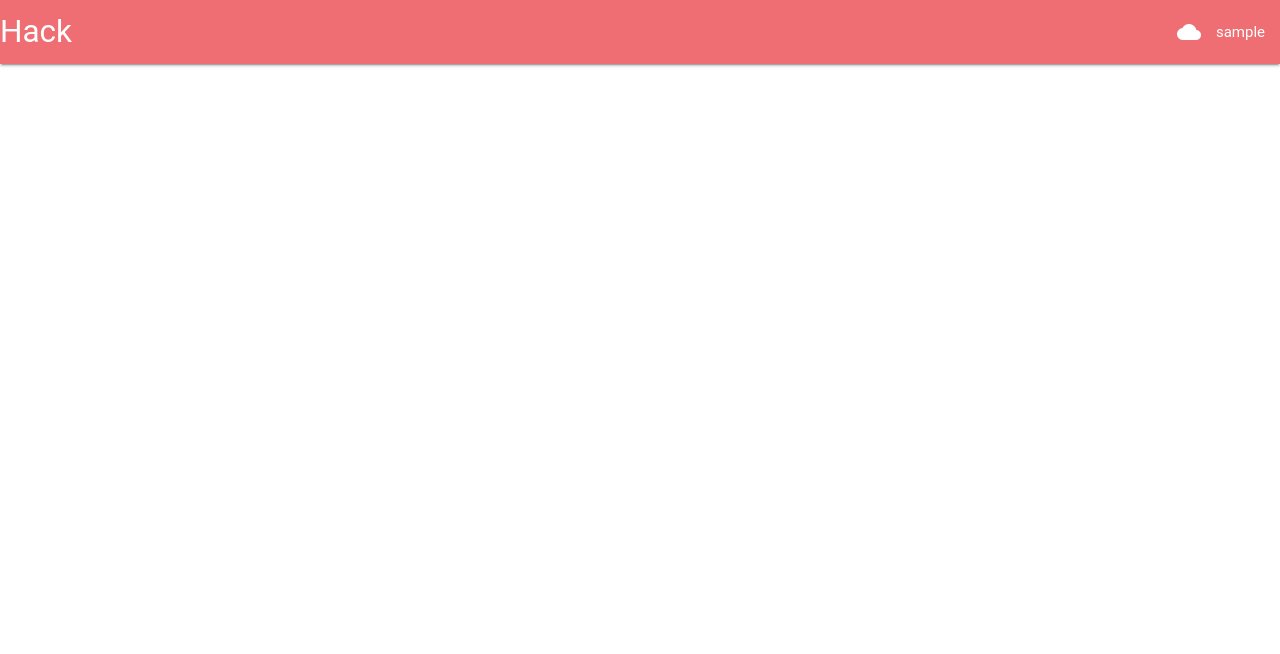
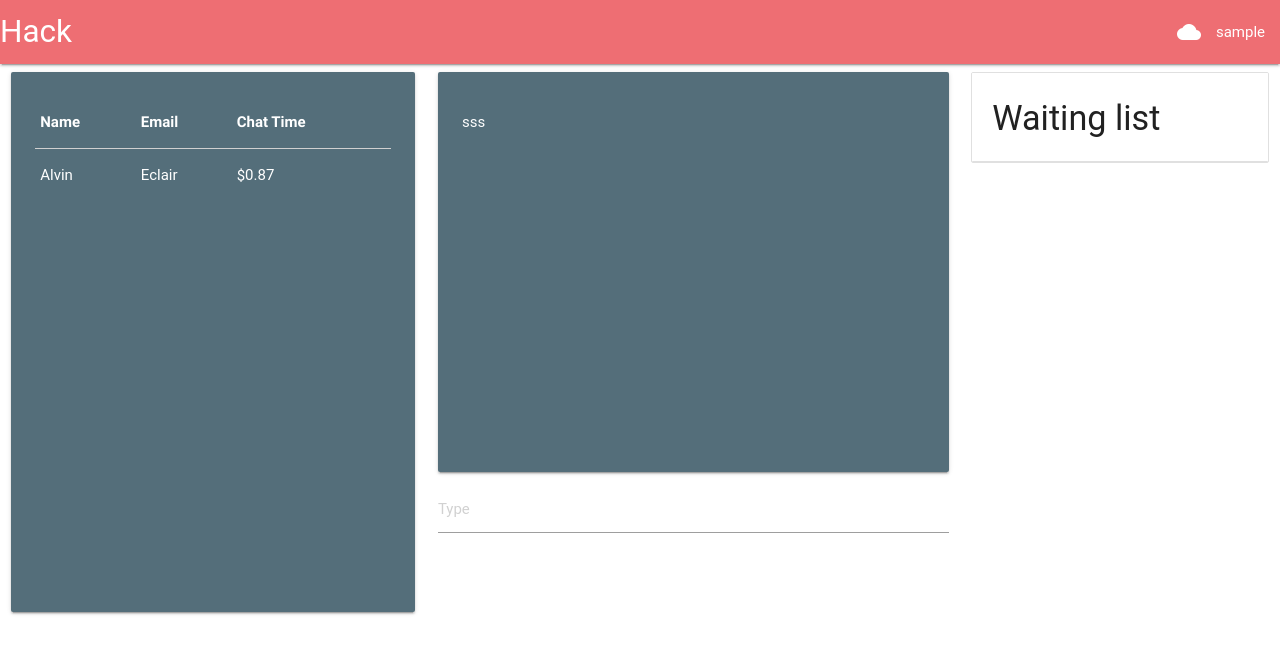
Before and after one commit to Herokux/smartSupport, a CakePHP app: the page made by smart_support/app/View/Clients/dashboard.ctp in a window 1280 px wide. Shown: the top 654 px of the page. Run offline with PHP 8.4 and a stand-in for CakePHP, Linux system fonts and the light colour scheme; the template is opened without the code that fills it: most values are stand-ins (such as "Sample title", 1, 10 or a date in 2020); data that the repository does not hold is empty; some libraries are stand-ins or nearby versions; some web fonts are replaced.

Commit message:
Client message set up

```diff
--- a/smart_support/app/Controller/ClientsController.php
+++ b/smart_support/app/Controller/ClientsController.php
@@ -78,6 +78,12 @@
         	echo json_encode($clientMessages);
         }
 
+        public function findWaitingWriters() {
+        	$this->autoRender = false;
+        	$postedData = $this->Client->findWaitingWriters();
+        	echo json_encode($postedData);
+        }
+
 
 
 
--- a/smart_support/app/View/Clients/dashboard.ctp
+++ b/smart_support/app/View/Clients/dashboard.ctp
@@ -4,7 +4,7 @@
 <head>
     <meta http-equiv="X-UA-Compatible" content="IE=edge" />
     <meta http-equiv="Content-Type" content="text/html; charset=UTF-8" />
-    <title>White Panda | Writer</title>
+    <title>Smart Support</title>
     <meta name="viewport" content="width=device-width, initial-scale=1, maximum-scale=1.0, user-scalable=no" />
     <?php echo $this->Html->meta('icon','img/_webicon.png');?>
 
@@ -15,10 +15,7 @@
         <link href="https://fonts.googleapis.com/icon?family=Material+Icons" rel="stylesheet">
 
 
-        <?php
 
-
-        ?>
 </head>
 
 <body ng-app="clientApp" ng-controller="clientController">
@@ -81,15 +78,62 @@
 
         </div>
 
-        <div class="tab-view">
-            <ul>
-                <li ng-repeat="x in clientMessages">{{x.message}}</li>
+        <div class="row">
+            <div class="col s4">
+                <div class="card blue-grey darken-1">
+                    <div class="card-content white-text" style="height: 540px; overflow-y: scroll;">
+                        <table>
+                            <thead>
+                              <tr>
+                                  <th data-field="id">Name</th>
+                                  <th data-field="name">Email</th>
+                                  <th data-field="price">Chat Time</th>
+                              </tr>
+                            </thead>
 
-            </ul>
+                            <tbody>
+                              <tr>
+                                <td>Alvin</td>
+                                <td>Eclair</td>
+                                <td>$0.87</td>
+                              </tr>
+
+                            </tbody>
+                        </table>
+                    </div>
+
+                </div>
+            </div>
+            <div class="col s5">
+                <div class="card blue-grey darken-1">
+                    <div class="card-content white-text" style="height: 400px; overflow-y: scroll;">
+                        <ul>
+                            <li>sss</li>
+                        </ul>
+
+                    </div>
+
+
+
+                </div>
+                <div class="input-field row">
+                    <input id="icon_telephone" type="tel" class="validate" placeholder="Type">
+                </div>
+            </div>
+
+            <div class="col s3">
+
+                <ul class="collection with-header">
+                    <li class="collection-header"><h4>Waiting list</h4></li>
+                    <li class="collection-item" ng-repeat="y in CustomerDetails"><div>{{y.name}}<a href="#!" class="secondary-content" ng-click="startchat(customerID)"><i class="material-icons">send</i></a></div></li>
+
+                </ul>
+
+            </div>
         </div>
 
+
     </div>
-
 
     <!-- Side scripts starts from here       -->
     <script src="https://ajax.googleapis.com/ajax/libs/jquery/2.2.2/jquery.min.js"></script>
--- a/smart_support/app/webroot/js/client/clientAppController.js
+++ b/smart_support/app/webroot/js/client/clientAppController.js
@@ -7,12 +7,9 @@ app.controller('clientController', function ($scope, $http, $sce, $timeout, $int
 	//Recent orders page call
 
 
-	var getMessagesRealtime = function() {
-		$http.get("../Clients/clientIncomingMessages").success(function (response) {
-
-
-				$scope.clientMessages = response.Messages;
-
+	var getCustomerWaiting = function() {
+		$http.get("../Clients/findWaitingWriters").success(function (response) {
+				$scope.CustomerDetails = response.CustomerDetails;
 
 				})
 			.catch(function (err) {
@@ -24,9 +21,65 @@ app.controller('clientController', function ($scope, $http, $sce, $timeout, $int
 
 
 		});
-	}
+	};
 
-	getMessagesRealtime();
+
+	var xx = function () {
+		$http.get("../Clients/clientIncomingMessages").success(function (response) {
+				$scope.clientMessages = response.Messages;
+
+				})
+			.catch(function (err) {
+
+				})
+
+			.finally(function () {
+				// Hide loading spinner whether our call
+
+		});
+	};
+
+
+	getCustomerWaiting();
+
+
+
+	$scope.startchat = function(customerID) {
+		window.currentCustomerID = customerID;
+			orderPostData += '&content_quality='+ selectedOrderType + '&ordertype_id=' + selectedOrderTypeID + '&attachment=' + myattachment + '&' + paramCheckbox($scope.checkbox);
+			// alert(orderPostData);
+
+			$http({
+					method: 'POST',
+					url: "../Businesses/saveOrderedContent",
+					data: orderPostData, // pass in data as strings
+					headers: {
+						'Content-Type': 'application/x-www-form-urlencoded'
+					} // set the headers so angular passing info as form data (not request payload)
+				})
+				.success(function (response) {
+
+
+					toaster.pop('success', "Update Successful", "");
+					//success response part not working
+
+					//trigger form submit
+					angular.element('#pgExecuteButton').trigger('click');
+
+
+			});
+
+	};
+
+
+
+
+
+
+
+
+
+	// getMessagesRealtime();
 	$interval(function() {
 
 		// getMessagesRealtime();
```
Also changed, not shown: smart_support/app/Model/Client.php (+37 -1 lines).
